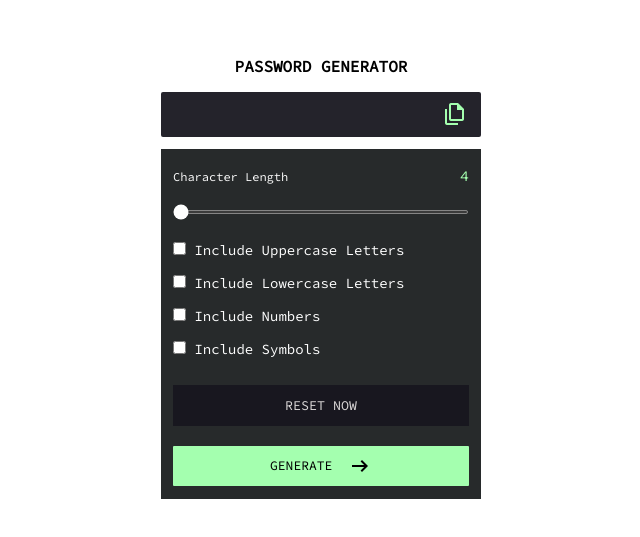
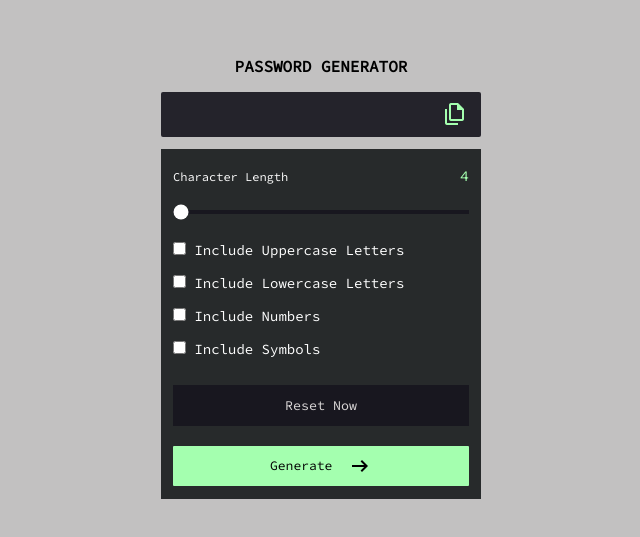
Before and after one commit to Naincyk01/Password-Generator, a plain HTML site: page index.html in a window 1280 px wide. Shown: the part 131-668 px from the top of the page, without its empty margins (319-959 px from the left). Drawn offline with nearby package versions, Linux system fonts and the light colour scheme.

Commit message:
Some changes made

```diff
--- a/PASSWORD.css
+++ b/PASSWORD.css
@@ -10,14 +10,16 @@
 body{
     display: flex;
     justify-content: center;
-    /* background: #a1c6ad;  */
+    background: rgb(194, 193, 193);
 }
 .container{
+    /* border: 2px solid black; */
     flex-flow: column;
     display: flex;
     justify-content: center;
     align-items: center;
     min-height: 100vh;
+    /* margin-top: 40px; */
 
 }
 
@@ -90,7 +92,7 @@ h3{
 #slider{
     width: 100%;
     margin-bottom: 27px;
-    /* -webkit-appearance: none; */
+    -webkit-appearance: none;
     background-color: #18171f;
     accent-color: rgb(255, 255, 255);
     cursor: pointer;
--- a/index.html
+++ b/index.html
@@ -54,12 +54,12 @@
                     Include Symbols
                 </div>
                 <div id="strength">
-                    <input type="Reset" value="RESET NOW">
+                    <input type="Reset" value="Reset Now">
 
                 </div>
                 <br>
                 <div id="generate">
-                    GENERATE &nbsp;
+                    Generate &nbsp;
                     <span class="material-symbols-outlined">arrow_right_alt</span>
                 </div>
 
```
